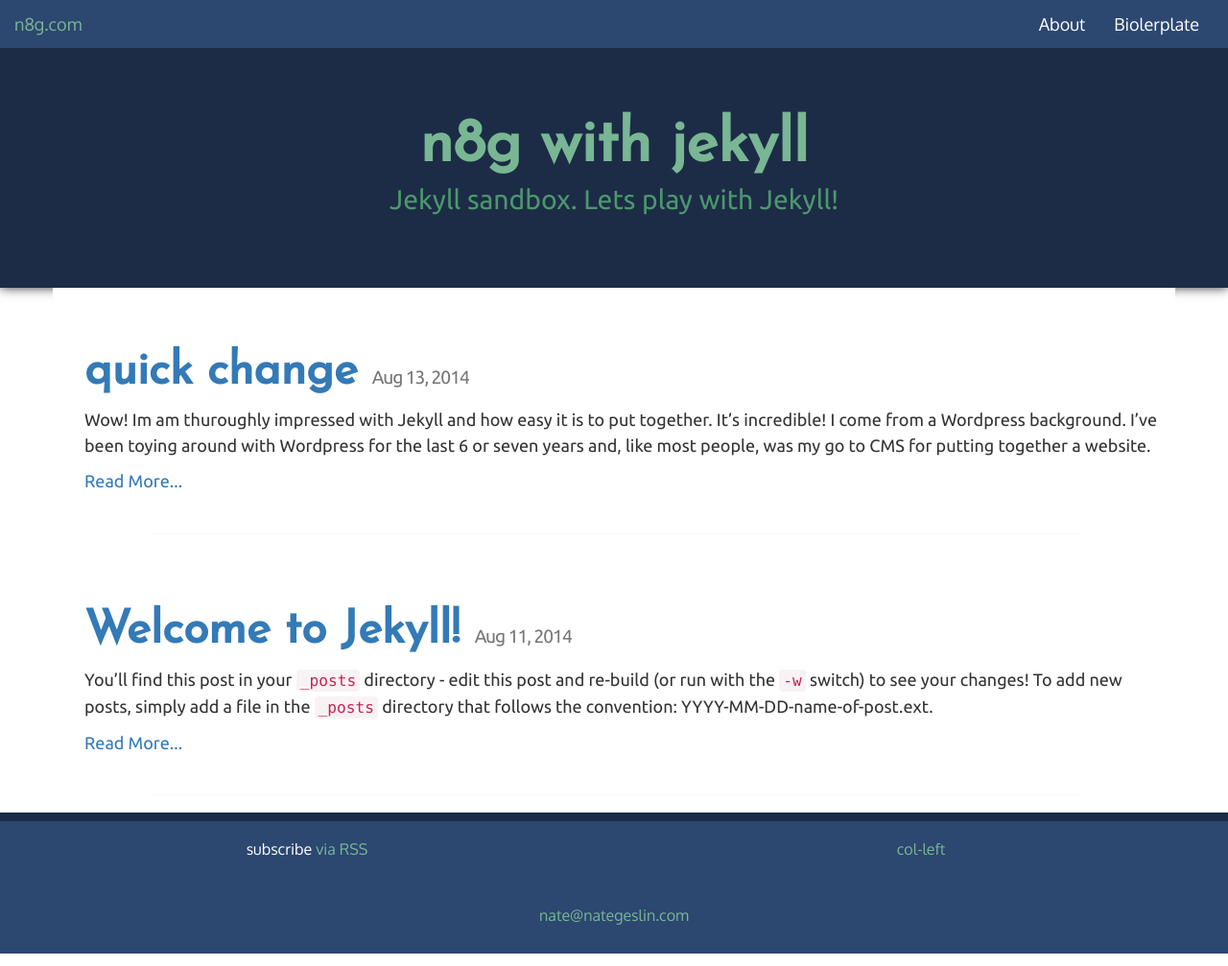
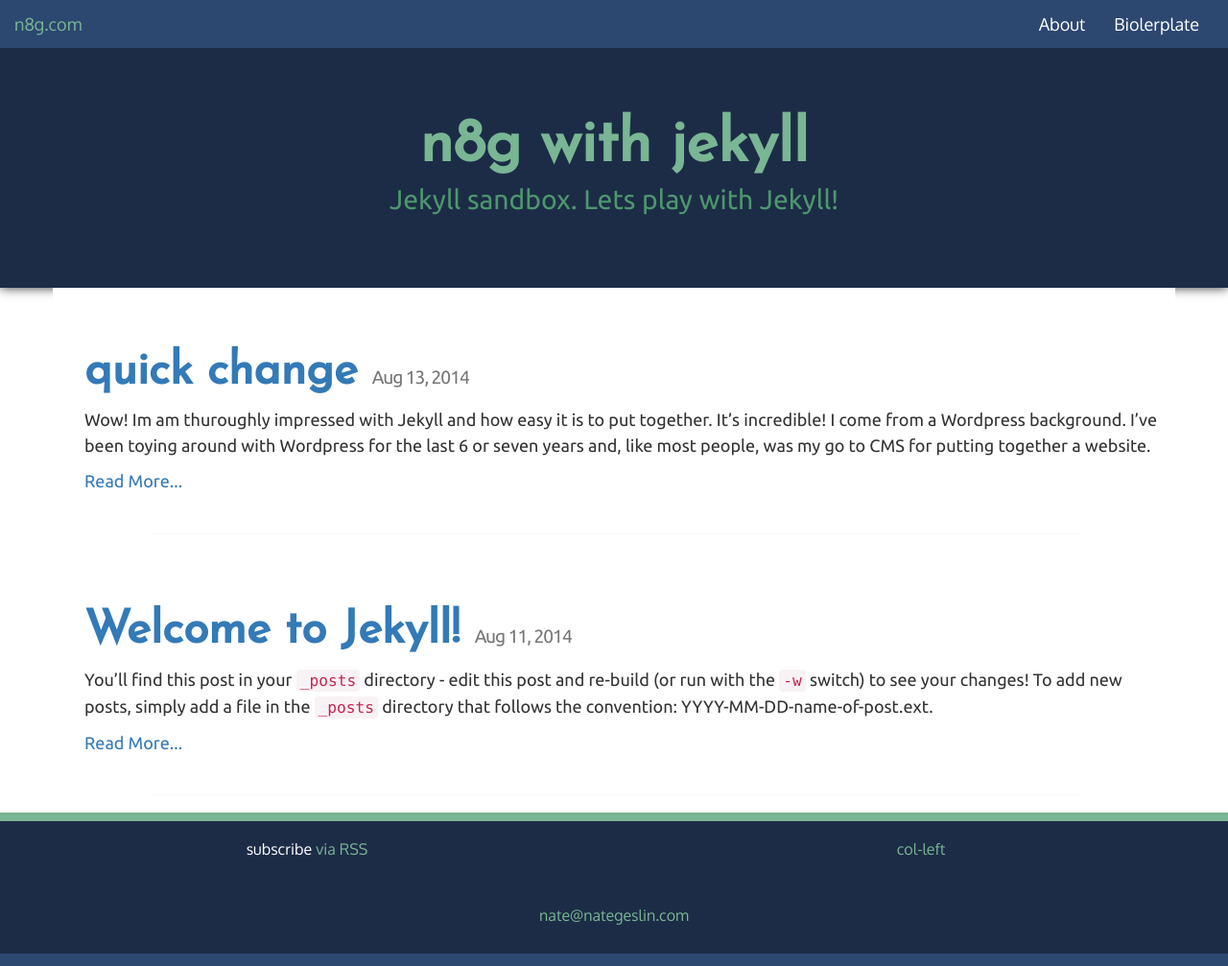
Before and after one commit to n8rzz/jekyllsandbox, a Jekyll site: the page built from index.html, in a window 1280 px wide. Shown: the whole page at 96% size. Built offline with Jekyll 4.4.1, drawn with Linux system fonts in a browser that asks for light colours; nearby versions of some CDN libraries; Markdown is read by kramdown in place of the engine named in the settings.

Commit message:
footer color scheme

```diff
--- a/css/style.css
+++ b/css/style.css
@@ -280,11 +280,12 @@
 
 .primary-footer {
   min-height: 8em;
-  background: #2c4770;
+  background: #1c2c46;
   color: #fff;
   font-family: "Oxygen", sans-serif;
   overflow: auto;
-  border-top: 9px solid #1c2c46; }
+  border-top: 9px solid #79b694;
+  border-bottom: 13px solid #2c4770; }
   .primary-footer a,
   .primary-footer a:visited {
     padding-top: 1em;
--- a/sass/scss/partials/_footer.scss
+++ b/sass/scss/partials/_footer.scss
@@ -10,11 +10,12 @@
 
 .primary-footer {
 	min-height: 8em;
-	background: $slight-light-blue;
+	background: $dark-blue; //$dark-blue;
 	color: #fff;
 	font-family: $oxygen;
 	overflow: auto;
-	border-top: 9px solid $dark-blue;
+	border-top: 9px solid $basic-green; //$dark-blue;
+	border-bottom: 13px solid $slight-light-blue;
 	a,
 	a:visited {
 		padding-top: 1em;
```
